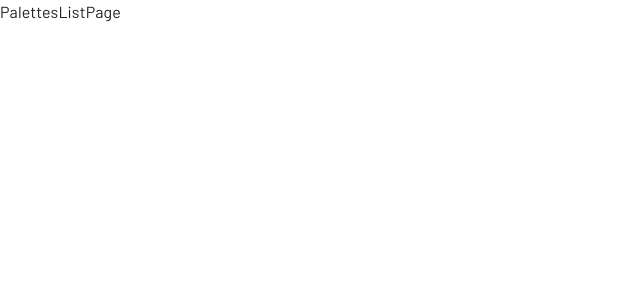
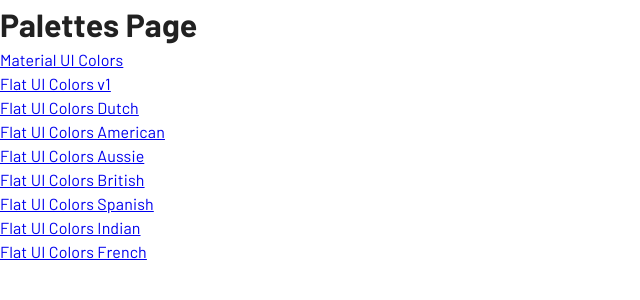
Before and after one commit to tomascatena/color-project, a React app: page / in a window 1280 px wide. Shown: the top 300 px of the page, without its empty margins (0-640 px from the left). Built offline with nearby package versions, Linux system fonts and the light colour scheme.

Commit message:
list all the palettes with links

```diff
--- a/src/App.tsx
+++ b/src/App.tsx
@@ -6,6 +6,7 @@ import CustomBackdrop from '@/components/CustomBackdrop/CustomBackdrop';
 import PalettePageRoute from '@/routes/PalettePageRoute';
 import React from 'react';
 import lightTheme from '@/themes/lightTheme';
+import seedPalettes from '@/data/seedPalettes';
 
 // Lazy load Pages
 const PalettesListPageAsync = React.lazy(() => import('@/pages/PalettesListPage/PalettesListPage'));
@@ -27,7 +28,7 @@ const App = () => {
           <Routes>
             <Route
               path="/"
-              element={<PalettesListPageAsync />}
+              element={<PalettesListPageAsync palettes={seedPalettes} />}
             />
 
             <Route
--- a/src/pages/PalettesListPage/PalettesListPage.tsx
+++ b/src/pages/PalettesListPage/PalettesListPage.tsx
@@ -1,10 +1,28 @@
+import { ColorPalette } from '@/typings/typings';
+import { Link } from 'react-router-dom';
 import React from 'react';
 
-type Props = {};
+type Props = {
+  /**
+   * Array of palettes
+   */
+  palettes: ColorPalette[];
+};
 
-const PalettesListPage = (props: Props) => {
+const PalettesListPage = ({ palettes }: Props) => {
   return (
-    <div>PalettesListPage</div>
+    <div>
+      <h1>Palettes Page</h1>
+
+      {palettes.map((palette) => (
+        <Link
+          key={palette.id}
+          to={`/palettes/${palette.id}`}
+        >
+          <p>{palette.paletteName}</p>
+        </Link>
+      ))}
+    </div >
   );
 };
 
```
